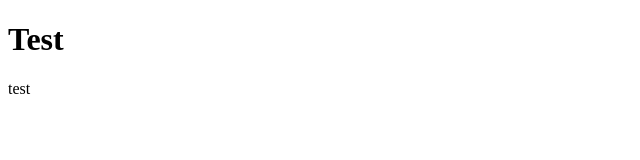
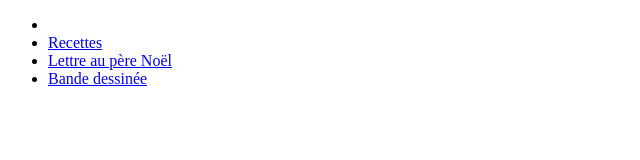
Before and after one commit to QuentinGP23/Leclerc-project-mmi-2022, a plain HTML site: page index.html in a window 1280 px wide. Shown: the whole page, without its empty margins (0-640 px from the left). Drawn offline with Linux system fonts and the light colour scheme.

Commit message:
creation header

```diff
--- a/index.html
+++ b/index.html
@@ -7,8 +7,16 @@
     <title>Document</title>
 </head>
 <body>
+<header>
+   <nav>
+    <ul>
+        <li><a href="Atelier du père Noël"></a></li>
+        <li><a href="recettes.html">Recettes</a></li>
+        <li><a href="lettre.html">Lettre au père Noël</a></li>
+        <li><a href="bd.html">Bande dessinée</a></li>
+    </ul>
+   </nav>
+</header>
 
-    <h1>Test</h1>
-    <p>test</p>
 </body>
 </html>
```
